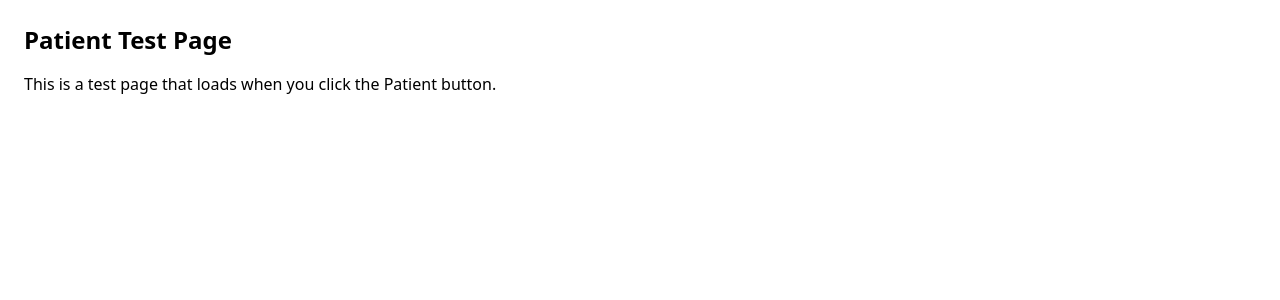
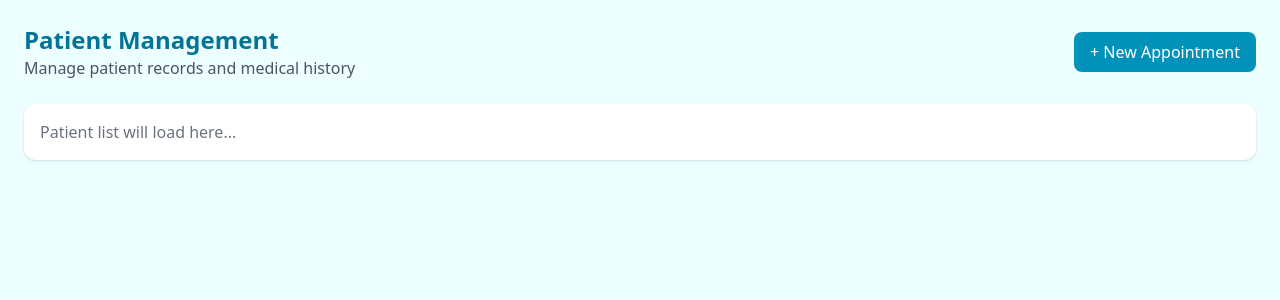
Before and after one commit to HVPasindu/DentPulse, a React app in the folder frontend/: page /Patients in a window 1280 px wide. Shown: the top 300 px of the page. Built offline with nearby package versions, Linux system fonts and the light colour scheme; the HTML template or start-up script is replaced by a standard one.

Commit message:
create patient page

```diff
--- a/frontend/src/pages/PatientManagement.jsx
+++ b/frontend/src/pages/PatientManagement.jsx
@@ -1,11 +1,61 @@
-// src/pages/TestPatientPage.jsx
-import React from 'react';
+import { useState } from "react";
 
 export default function PatientManagement() {
+  const [selectedPatient, setSelectedPatient] = useState(null);
+  const [showAppointmentForm, setShowAppointmentForm] = useState(false);
+
   return (
-    <div className="p-6">
-      <h1 className="text-2xl font-bold mb-4">Patient Test Page</h1>
-      <p>This is a test page that loads when you click the Patient button.</p>
+    <div className="p-6 bg-cyan-50 min-h-screen">
+      {/* Header */}
+      <div className="flex justify-between items-center mb-6">
+        <div>
+          <h1 className="text-2xl font-bold text-cyan-700">
+            Patient Management
+          </h1>
+          <p className="text-gray-600">
+            Manage patient records and medical history
+          </p>
+        </div>
+
+        <button
+          onClick={() => setShowAppointmentForm(true)}
+          className="bg-cyan-600 text-white px-4 py-2 rounded-lg hover:bg-cyan-700"
+        >
+          + New Appointment
+        </button>
+      </div>
+
+      {/* Patient List */}
+      <div className="bg-white rounded-xl shadow">
+        {/* <PatientRow
+          name="John Smith"
+          age="45"
+          gender="Male"
+          onView={() =>
+            setSelectedPatient({
+              name: "John Smith",
+              age: 45,
+              gender: "Male",
+              blood: "O+",
+              allergy: "Penicillin",
+              treatments: ["Root Canal", "Cleaning", "X-Ray"],
+            })
+          }
+        /> */}
+        <p className="p-4 text-gray-500">Patient list will load here...</p>
+      </div>
+
+      {/* Modals */}
+      {/* {selectedPatient && (
+        <PatientProfileModal
+          patient={selectedPatient}
+          onClose={() => setSelectedPatient(null)}
+        />
+      )}
+
+      {showAppointmentForm && (
+        <NewAppointmentModal onClose={() => setShowAppointmentForm(false)} />
+      )} */}
     </div>
   );
 }
```
